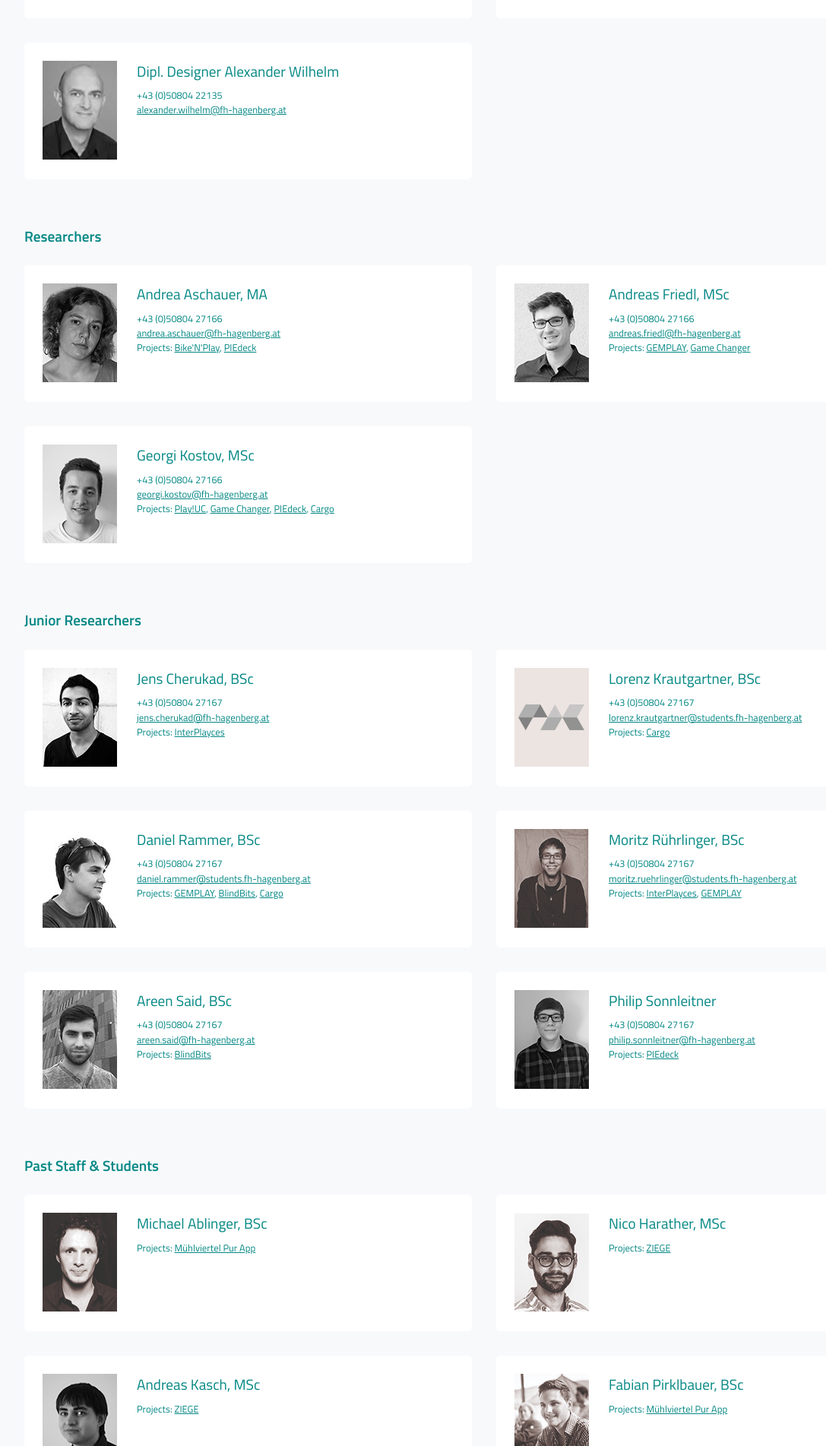
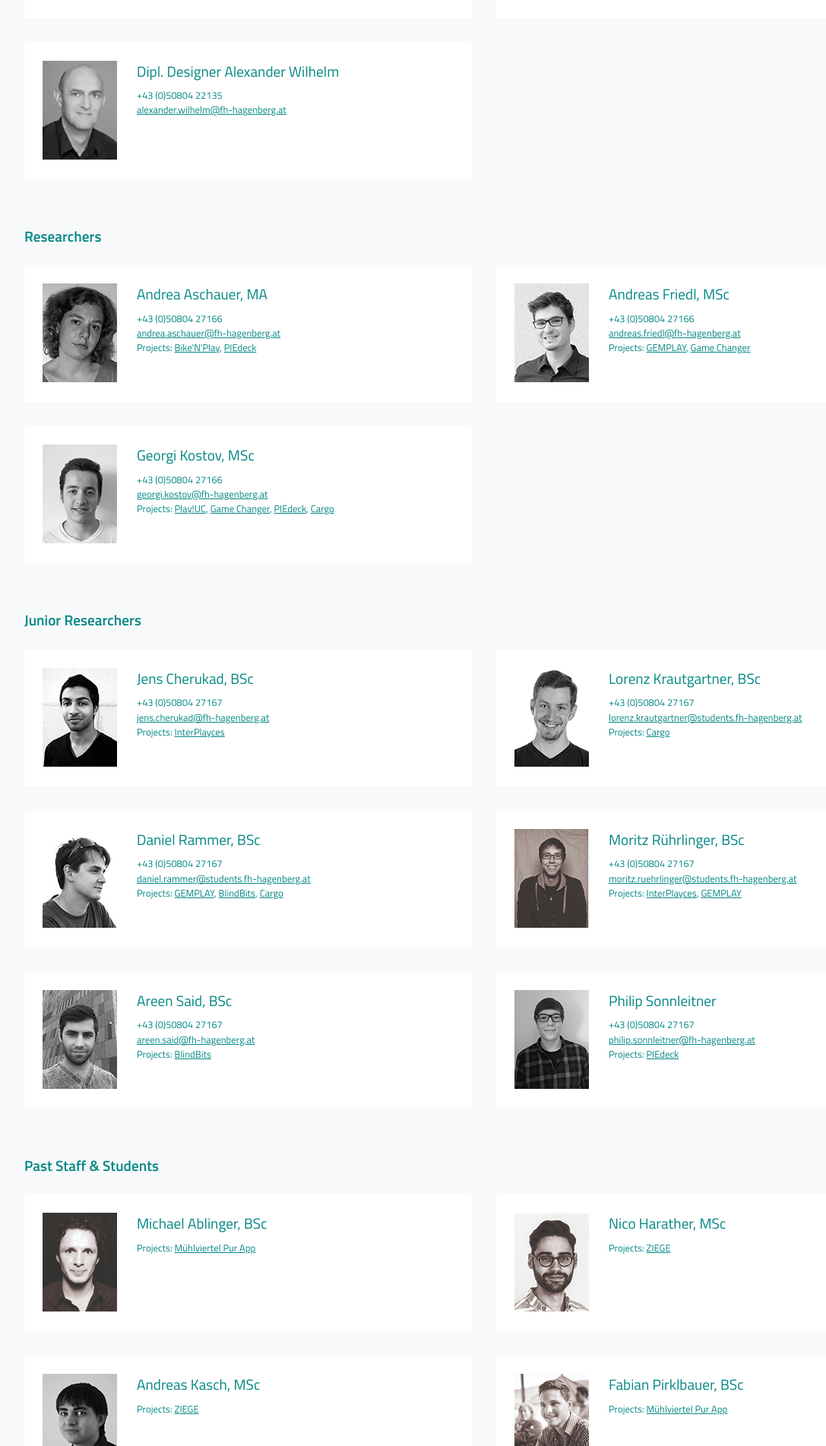
Before and after one commit to Playful-Interactive-Environments/pie-lab.at, a Jekyll site: the page built from _pages/people.html, in a window 1280 px wide. Shown: the part 803-2706 px from the top of the page at 76% size, without its empty margins (3-1090 px from the left). Built offline with Jekyll 4.4.1, drawn with Linux system fonts in a browser that asks for light colours.

Commit message:
Photo of Lorenz added

```diff
--- a/_data/people.yml
+++ b/_data/people.yml
@@ -77,7 +77,7 @@
 
 - name: Lorenz Krautgartner, BSc
   group: 4
-  photo: default.jpg
+  photo: lorenz-krautgartner.jpg
   phone: +43 (0)50804 27167
   email: lorenz.krautgartner@students.fh-hagenberg.at
   projects: [Cargo]
```
Also changed, not shown: assets/people/lorenz-krautgartner.jpg (added).
